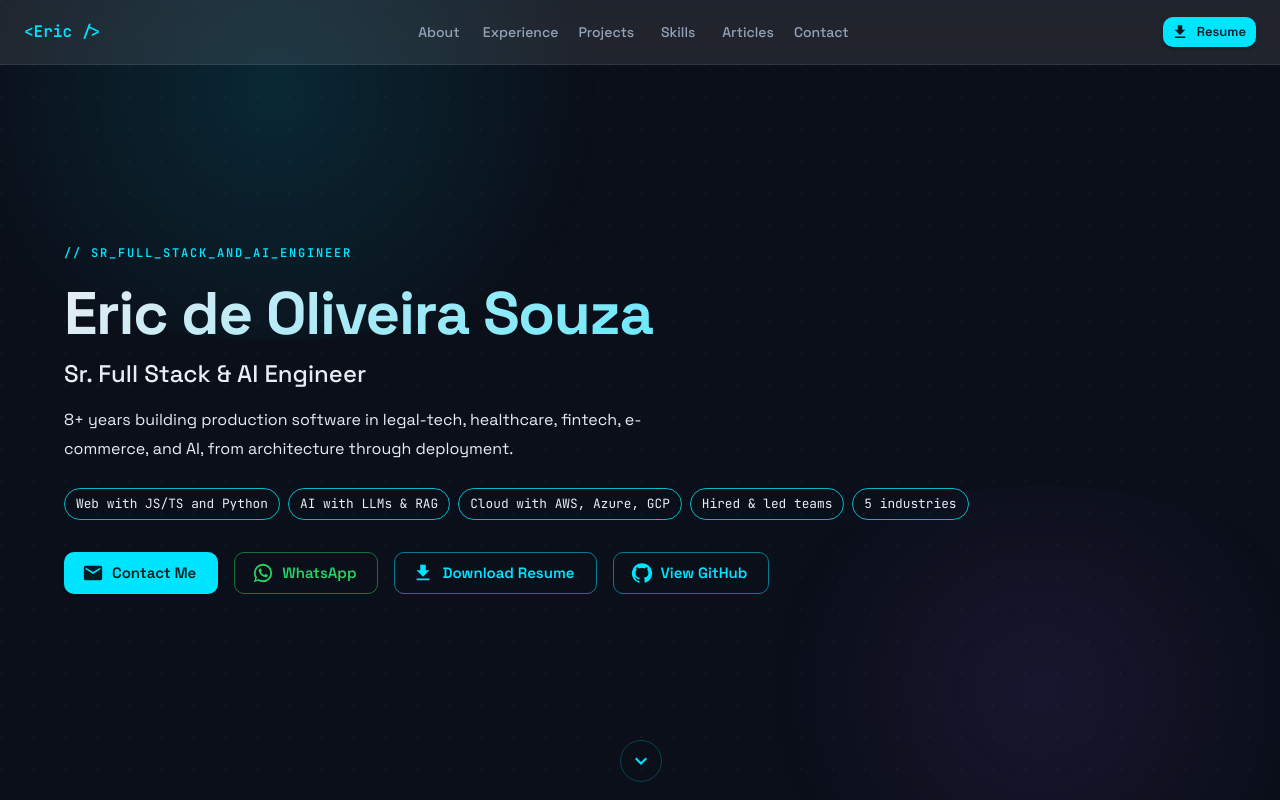
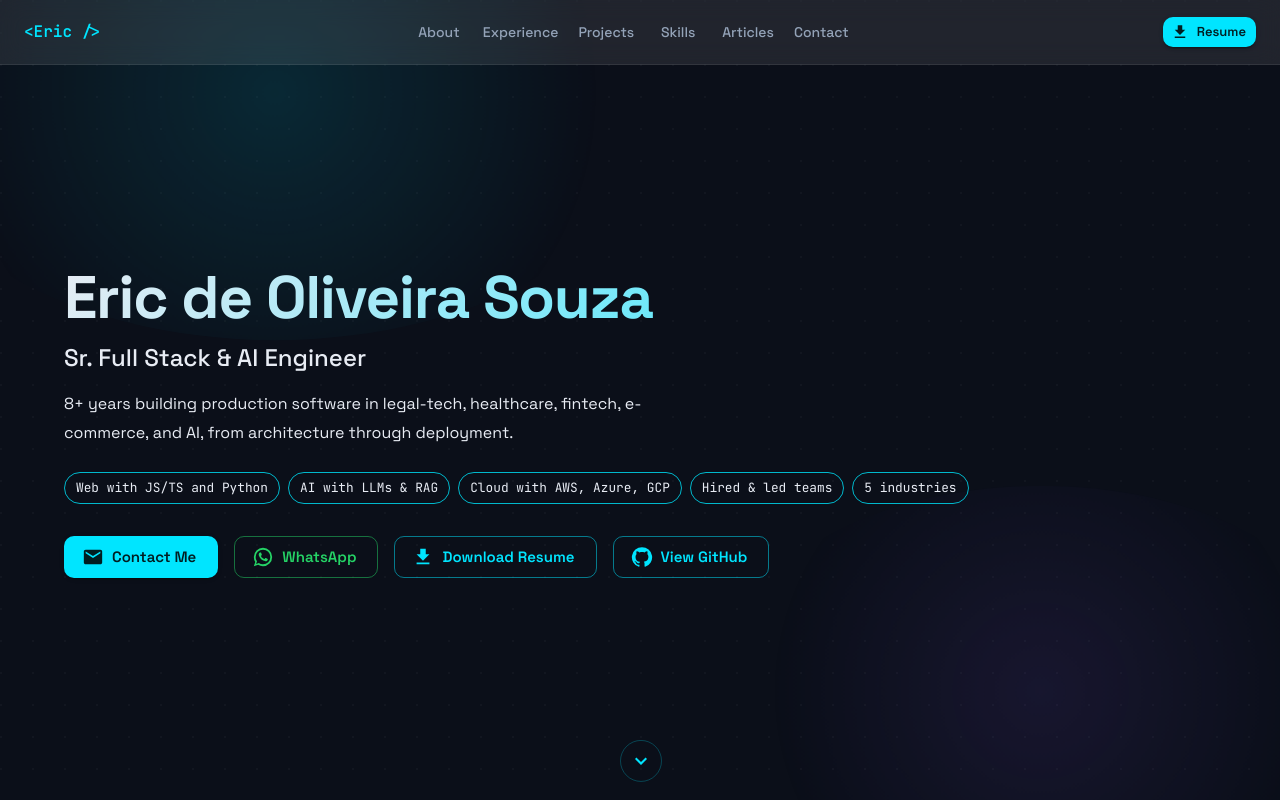
Before and after one commit to Eric-Souza/portfolio, a React (Vite) app: page / in a window 1280 px wide. Shown: the top 800 px of the page. Built offline with nearby package versions, Linux system fonts and the light colour scheme.

Commit message:
Drop the mono overline above the name in the hero.
Co-Authored-By: Claude Opus 5.5 <noreply@anthropic.com>

```diff
--- a/src/components/sections/Hero.tsx
+++ b/src/components/sections/Hero.tsx
@@ -43,16 +43,6 @@ export function Hero() {
 
       <Container maxWidth="lg" sx={{ position: 'relative', zIndex: 1 }}>
         <motion.div variants={containerVariants} initial="hidden" animate="visible">
-          <motion.div variants={itemVariants}>
-            <Typography
-              variant="overline"
-              color="primary"
-              sx={{ fontFamily: monoFont, letterSpacing: '0.15em', fontWeight: 600 }}
-            >
-              // sr_full_stack_and_ai_engineer
-            </Typography>
-          </motion.div>
-
           <motion.div variants={itemVariants}>
             <Typography
               variant="h2"
```
